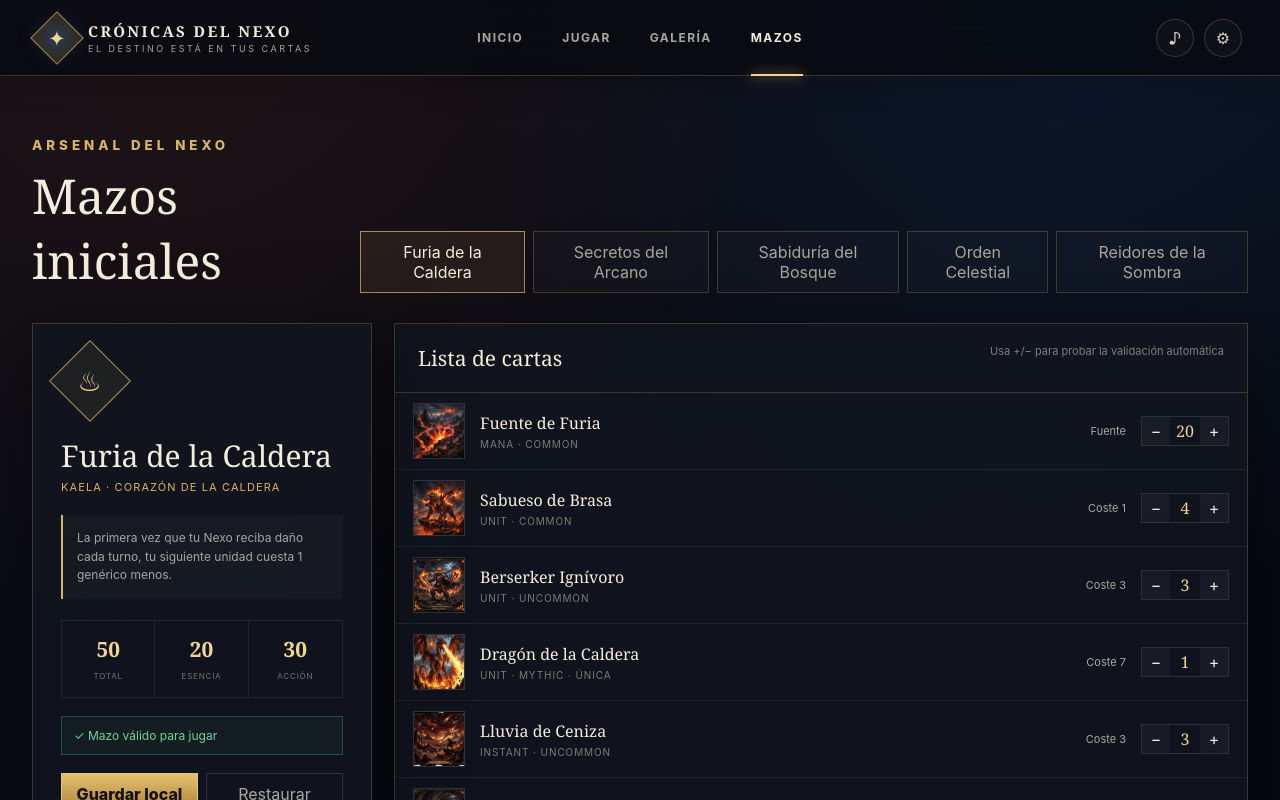
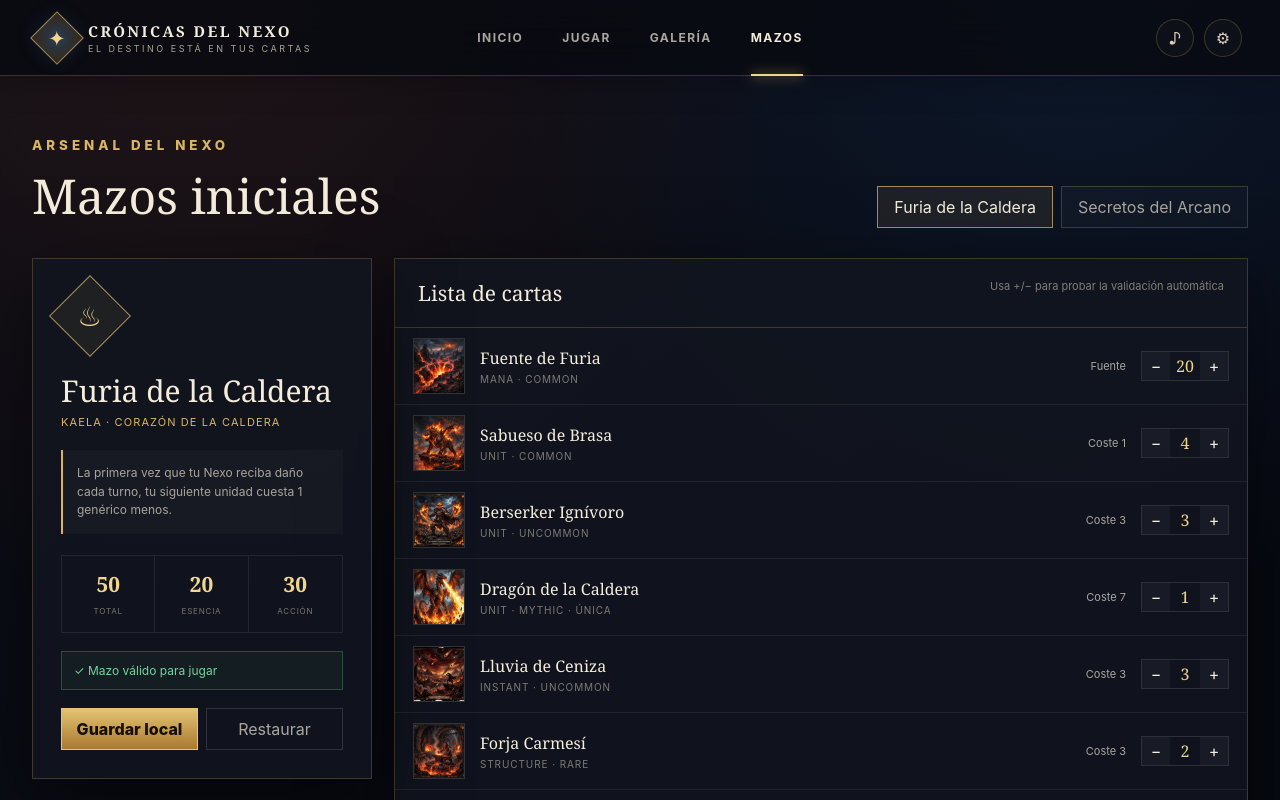
Before and after one commit to sefiro888/magicfable, a React (Vite) app: page /decks in a window 1280 px wide. Shown: the top 800 px of the page. Built offline with nearby package versions, Linux system fonts and the light colour scheme.

Commit message:
Revert "Agregue 3 facciones nuevas (Naturaleza, Orden, Sombra) con 3 comandantes y 3 mazos balanceados de 50 cartas - WIP"
This reverts commit da3a53614fe551f2b64394a5e8fbf8c1ce4d7c9b.

```diff
--- a/src/game/decks.ts
+++ b/src/game/decks.ts
@@ -31,51 +31,6 @@ export const COMMANDERS = [
       alt: 'Oriel custodiando una runa suspendida entre cristales',
     },
     vfx: { persistentEffect: 'commander-rune-aura', impactEffect: 'commander-arcane-hit' },
-  }) as CommanderDefinition,
-  CommanderDefinitionSchema.parse({
-    id: 'verdania-guardiana-raices',
-    name: 'Verdania',
-    title: 'Guardiana de las Raíces',
-    faction: 'nature',
-    nexusHealth: 25,
-    rules: 'Siempre que una unidad aliada entra en juego, gana +1 Vida si controlas una Arboleda o Fuente.',
-    flavor: 'El bosque antigua que recuerda tiempos antes de las montañas.',
-    art: {
-      webp: '/assets/cards/art/verdania-guardiana-raices.webp',
-      fallback: '/assets/cards/art/verdania-guardiana-raices.svg',
-      alt: 'Verdania rodeada de antiguos árboles y magia verdadera',
-    },
-    vfx: { persistentEffect: 'commander-nature-aura', impactEffect: 'commander-nature-hit' },
-  }) as CommanderDefinition,
-  CommanderDefinitionSchema.parse({
-    id: 'asterin-protector-luz',
-    name: 'Asterin',
-    title: 'Protector de la Luz Eterna',
-    faction: 'order',
-    nexusHealth: 25,
-    rules: 'Cuando una unidad aliada entra en juego, gana escudo preventivo 1. Tus estructuras tienen +2 Resistencia.',
-    flavor: 'Portador de la luz que juzga con justicia y protege sin error.',
-    art: {
-      webp: '/assets/cards/art/asterin-protector-luz.webp',
-      fallback: '/assets/cards/art/asterin-protector-luz.svg',
-      alt: 'Asterin con alas de luz celestial y armadura dorada',
-    },
-    vfx: { persistentEffect: 'commander-order-aura', impactEffect: 'commander-order-hit' },
-  }) as CommanderDefinition,
-  CommanderDefinitionSchema.parse({
-    id: 'malachar-reidor-sombra',
-    name: 'Malachar',
-    title: 'Reidores de la Sombra',
-    faction: 'shadow',
-    nexusHealth: 25,
-    rules: 'Tus unidades drenan 1 Vida adicional. Cuando una unidad aliada muere, robas una carta.',
-    flavor: 'Rey del vacío que sonríe mientras sus enemigos olvidan cómo vivir sin miedo.',
-    art: {
-      webp: '/assets/cards/art/malachar-reidor-sombra.webp',
-      fallback: '/assets/cards/art/malachar-reidor-sombra.svg',
-      alt: 'Malachar flotando en sombras púrpuras y neblina oscura',
-    },
-    vfx: { persistentEffect: 'commander-shadow-aura', impactEffect: 'commander-shadow-hit' },
   }) as CommanderDefinition,
 ] as const;
 
@@ -125,58 +80,7 @@ const arcaneDeck = DeckDefinitionSchema.parse({
   ],
 }) as DeckDefinition;
 
-const natureDeck = DeckDefinitionSchema.parse({
-  id: 'sabiduria-bosque',
-  name: 'Sabiduría del Bosque',
-  faction: 'nature',
-  commanderId: 'verdania-guardiana-raices',
-  cards: [
-    { cardId: 'fuente-naturaleza', count: 20 },
-    { cardId: 'ciervo-sagrado', count: 4 },
-    { cardId: 'lobo-salvaje', count: 4 },
-    { cardId: 'oso-forestal', count: 4 },
-    { cardId: 'centauro-cazador', count: 4 },
-    { cardId: 'elfo-ancestral', count: 4 },
-    { cardId: 'arboleda-sagrada', count: 2 },
-    { cardId: 'crecimiento-salvaje', count: 4 },
-  ],
-}) as DeckDefinition;
-
-const orderDeck = DeckDefinitionSchema.parse({
-  id: 'orden-celestial',
-  name: 'Orden Celestial',
-  faction: 'order',
-  commanderId: 'asterin-protector-luz',
-  cards: [
-    { cardId: 'fuente-orden', count: 20 },
-    { cardId: 'angel-celestial', count: 4 },
-    { cardId: 'aguila-celestial', count: 4 },
-    { cardId: 'pegaso-celestial', count: 4 },
-    { cardId: 'paladin-glorioso', count: 4 },
-    { cardId: 'clerigo-luz', count: 4 },
-    { cardId: 'grifo-orden', count: 4 },
-    { cardId: 'juicio-divino', count: 2 },
-  ],
-}) as DeckDefinition;
-
-const shadowDeck = DeckDefinitionSchema.parse({
-  id: 'reidores-sombra',
-  name: 'Reidores de la Sombra',
-  faction: 'shadow',
-  commanderId: 'malachar-reidor-sombra',
-  cards: [
-    { cardId: 'fuente-sombra', count: 20 },
-    { cardId: 'murcielago-sombra', count: 4 },
-    { cardId: 'espectro-siniestro', count: 4 },
-    { cardId: 'esqueleto-guerrero', count: 4 },
-    { cardId: 'nigromante-oscuro', count: 4 },
-    { cardId: 'maldicion-sombra', count: 4 },
-    { cardId: 'vampiro-siniestro', count: 4 },
-    { cardId: 'pesadilla-mortal', count: 2 },
-  ],
-}) as DeckDefinition;
-
-export const STARTER_DECKS = Object.freeze([furyDeck, arcaneDeck, natureDeck, orderDeck, shadowDeck]) as readonly DeckDefinition[];
+export const STARTER_DECKS = Object.freeze([furyDeck, arcaneDeck]) as readonly DeckDefinition[];
 
 export const DECK_BY_ID: Readonly<Record<string, DeckDefinition>> = Object.freeze(
   Object.fromEntries(STARTER_DECKS.map((deck) => [deck.id, deck])),
```
Also changed, not shown: 1 other file (tests, documents, lock files or other folders).
